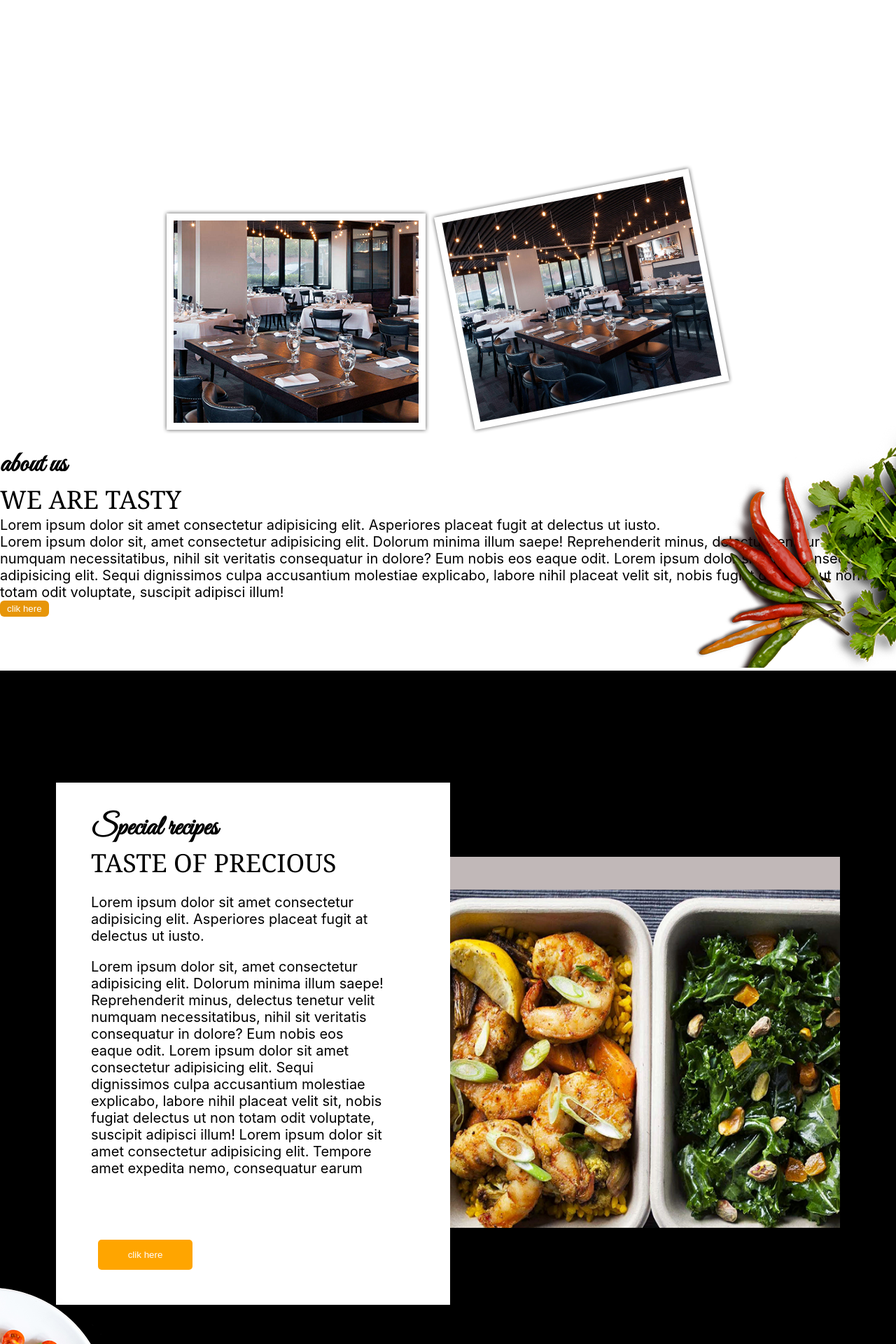
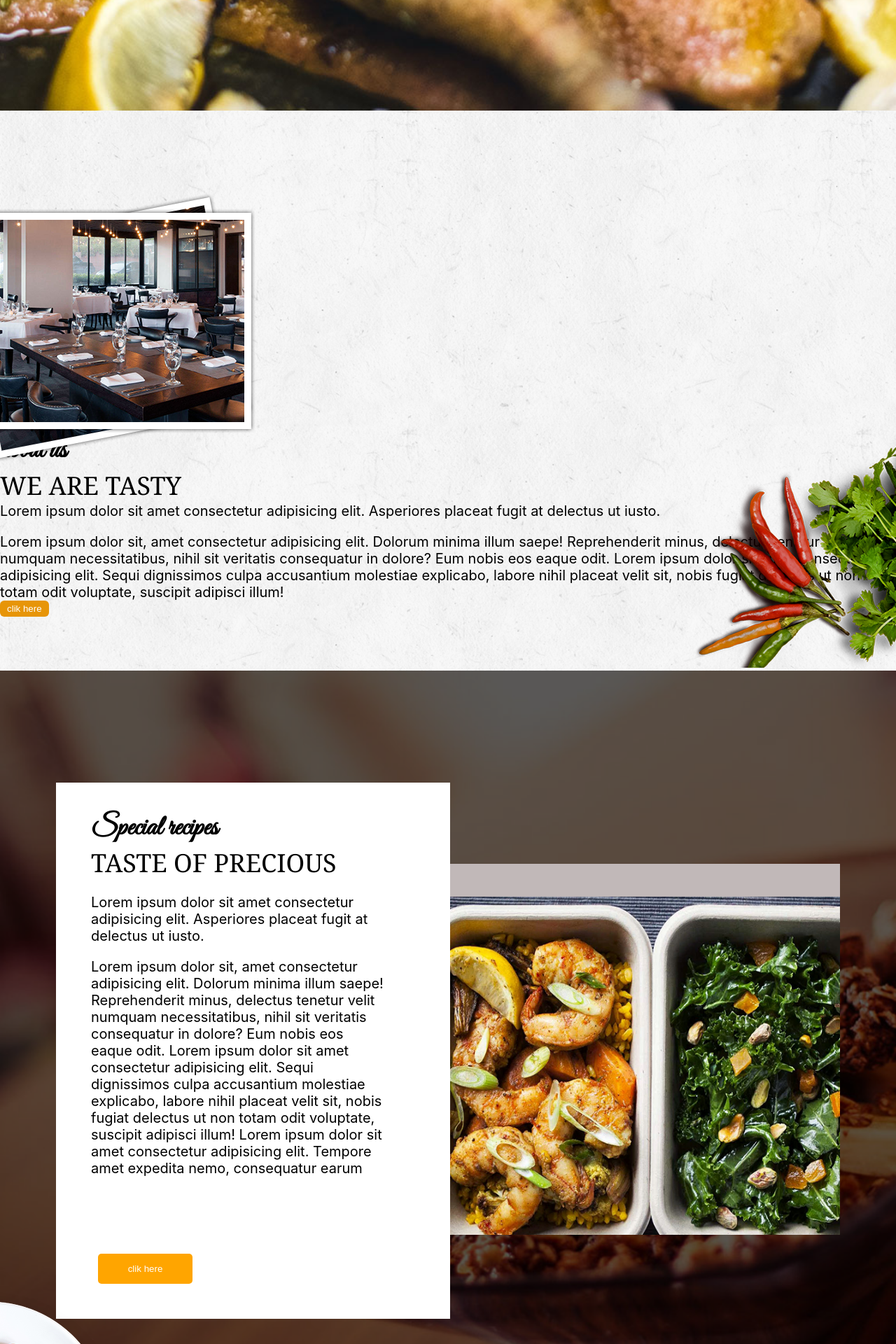
Before and after one commit to Abdelrahman339/ITI-Project, a React (Create React App) app in the folder React_project/iti_project/: page / in a window 1280 px wide. Shown: the part 880-2800 px from the top of the page at 70% size. Built offline with nearby package versions, Linux system fonts and the light colour scheme.

Commit message:
added all backgrounds

```diff
--- a/React_project/iti_project/public/index.html
+++ b/React_project/iti_project/public/index.html
@@ -12,6 +12,10 @@
   <link rel="stylesheet" href="https://cdnjs.cloudflare.com/ajax/libs/font-awesome/6.4.2/css/all.min.css">
   <meta name="description" content="Web site created using create-react-app" />
   <link rel="apple-touch-icon" href="%PUBLIC_URL%/logo192.png" />
+  <link rel="preconnect" href="https://fonts.googleapis.com">
+    <link rel="preconnect" href="https://fonts.gstatic.com" crossorigin>
+    <link href="https://fonts.googleapis.com/css2?family=Great+Vibes&display=swap" rel="stylesheet">
+    <link rel="stylesheet" href="https://cdnjs.cloudflare.com/ajax/libs/font-awesome/6.4.2/css/all.min.css">
 
   <link rel="manifest" href="%PUBLIC_URL%/manifest.json" />
 
--- a/React_project/iti_project/src/App.css
+++ b/React_project/iti_project/src/App.css
@@ -135,21 +135,11 @@ p {
   color: #e7a331;
 }
 
-/* .banner {
-    width: 100%;
-    background-size: cover;
-    background-position: center;
-} */
-
 .banner .contanier {
-  /* background: url(/ITI-Project/images/header/header.png) no-repeat; */
+  background: url(./images/header/header.png) no-repeat;
   background-size: cover;
   background-position: center;
-  display: inline-flex;
-  flex-wrap: wrap;
-  align-items: center;
   height: 100%;
-  justify-content: center;
   width: 100%;
 }
 
@@ -285,7 +275,7 @@ section {
 
 /* Start Section one */
 .section1 {
-  /* background-image: url(/ITI-Project/images/about-us/about\ us\ bg.png); */
+  background-image: url(./images/about-us/about\ us\ bg.png);
   display: flex;
   padding: 70px 0;
   height: 100vh;
@@ -407,7 +397,7 @@ section {
   display: flex;
   padding: 70px 0;
   height: 100%;
-  /* background-image: url(/ITI-Project/React_project/iti_project/src/images/special-recipes/special\ recipes\ bg.png); */
+  background-image: url(./images/special-recipes/special\ recipes\ bg.png);
   background-color: black;
   background-size: cover;
 }
--- a/React_project/iti_project/src/App.js
+++ b/React_project/iti_project/src/App.js
@@ -1,7 +1,7 @@
 
 import About_us from "./components/Abdelrahman_components/About_us";
 import Button from "./components/Abdelrahman_components/button";
-import Photos1 from "./components/Abdelrahman_components/Photos1";
+// import Photos1 from "./components/Abdelrahman_components/Photos1";
 import Photos2 from "./components/Abdelrahman_components/Photos2";
 import Special_recipes from './components/Abdelrahman_components/Special_recipes';
 import Photos3 from './components/Abdelrahman_components/Photos3';
@@ -13,31 +13,32 @@ import './App.css'
 function App() {
   return (
     <>
+      <div class="banner">
+        <div class="contanier">
           <header>
             <div className="before">
               <Before />
             </div>
             <div className="navbar" id="Home">
-        <Navbar/>
+              <Navbar />
             </div>
           </header>
           <section>
             <div class="content3" id="Home">
               <div class="cont">
-                      <HomePage/>
+                <HomePage />
               </div>
             </div>
           </section>
-
+        </div>
+      </div>
       <div className="App">
         <div className="section1">
           <div className="container">
             <div className="Photos1">
-              <Photos1 />
             </div>
             <div className="about-us">
               <About_us />
-
               <div className="button">
                 <Button />
               </div>
--- a/React_project/iti_project/src/components/Abdelrahman_components/About_us.js
+++ b/React_project/iti_project/src/components/Abdelrahman_components/About_us.js
@@ -2,6 +2,13 @@ import React from 'react';
 
 function About_us() {
     return (
+
+        <div className="section1 " id="About">
+            <div className=" contanier">
+                <div className="Photos1">
+                    <img className='forward-img' src={require('./images/about-us/about us 1.png')} alt='' />
+                    <img className='backward-img' src={require('./images/about-us/about us 2.png')} alt='' />
+                </div>
                 <div className="About_us">
                     <div className="heading">
                         <h1>about us</h1>
@@ -10,14 +17,20 @@ function About_us() {
                     <div className="paragraph">
                         <p>Lorem ipsum dolor sit amet consectetur adipisicing elit. Asperiores placeat fugit at delectus ut
                             iusto.</p>
-                    {/* <br/> */}
+                        <br />
                         <p>Lorem ipsum dolor sit, amet consectetur adipisicing elit. Dolorum minima illum saepe!
                             Reprehenderit minus, delectus tenetur velit numquam necessitatibus, nihil sit veritatis
                             consequatur in dolore? Eum nobis eos eaque odit. Lorem ipsum dolor sit amet consectetur
                             adipisicing elit. Sequi dignissimos culpa accusantium molestiae explicabo, labore nihil placeat
                             velit sit, nobis fugiat delectus ut non totam odit voluptate, suscipit adipisci illum!</p>
                     </div>
+                    <div className="button">
+                        <button>clik here</button>
                     </div>
+                </div>
+            </div>
+        </div>
+
     );
 }
 export default About_us;
--- a/React_project/iti_project/src/components/Abdelrahman_components/Special_recipes.js
+++ b/React_project/iti_project/src/components/Abdelrahman_components/Special_recipes.js
@@ -1,7 +1,7 @@
 import React from "react";
 function Special_recipes() {
     return (
-        <div className="Special_recipes">
+        <div className="Special_recipes" id="Special-Recipes">
             <div className="heading">
                 <h1>Special recipes</h1>
                 <h3>TASTE OF PRECIOUS</h3>
--- a/React_project/iti_project/src/components/Abdelrahman_components/button.js
+++ b/React_project/iti_project/src/components/Abdelrahman_components/button.js
@@ -2,7 +2,7 @@ import React from 'react';
 
 function Button() {
     return (
-        <div className="Button">
+        <div className="button">
             <div class="button">
                 <button>clik here</button>
             </div>
```
Lines whose indentation alone changed are shown as unchanged.
